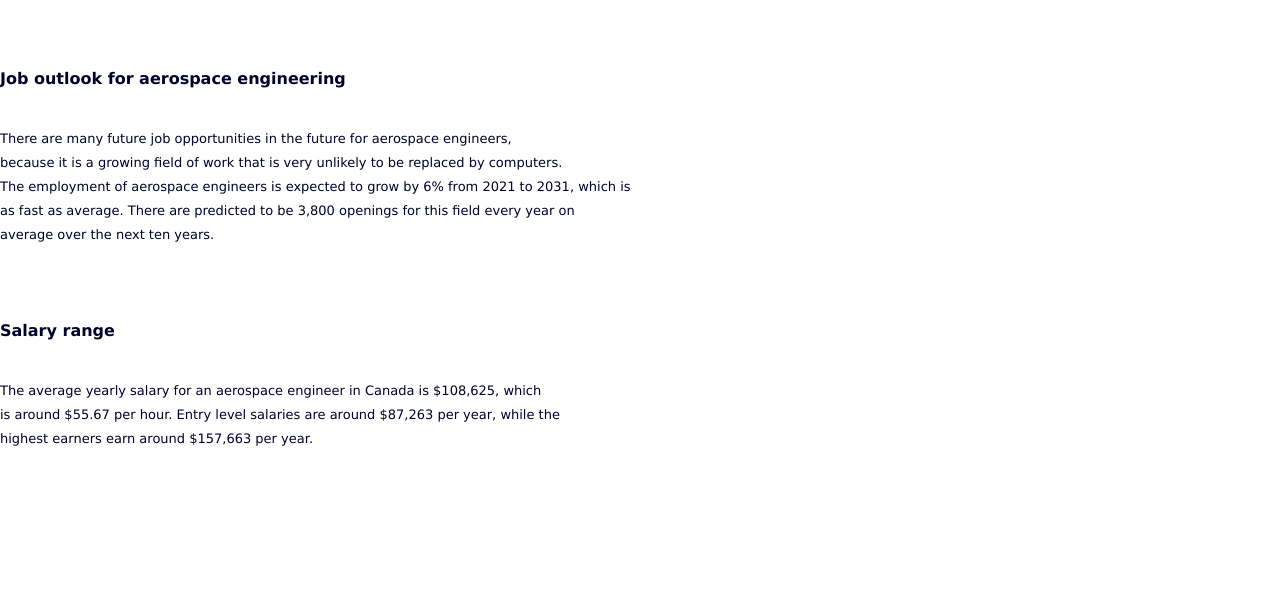
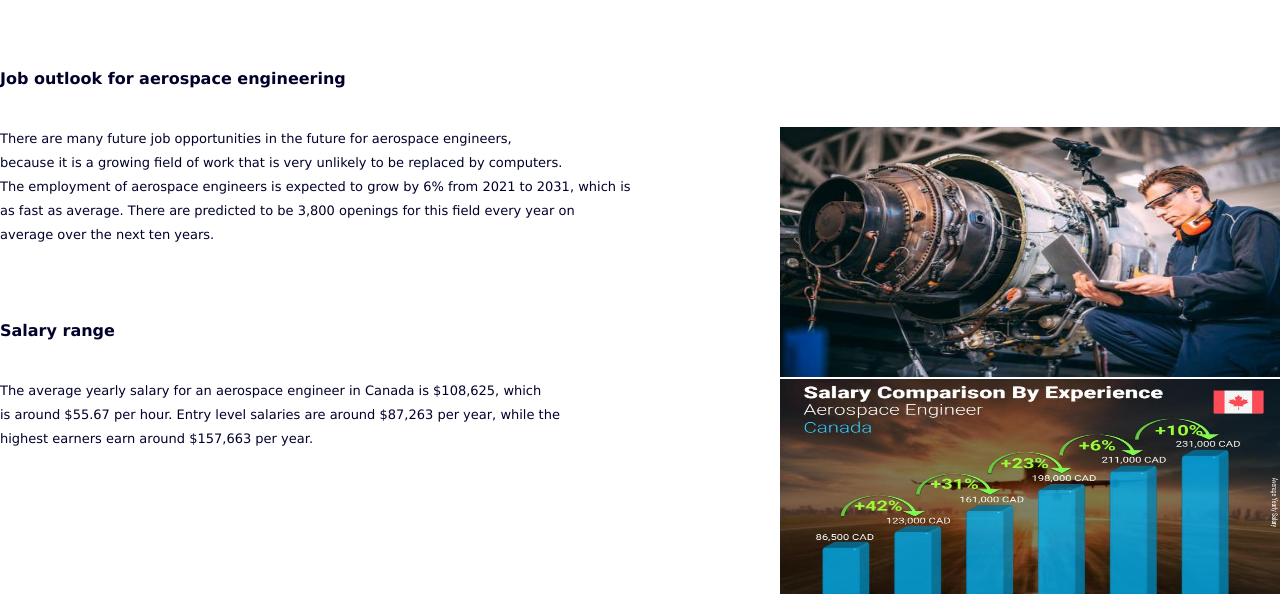
Before and after one commit to ninaKroft/Assignment-4, a plain HTML site: page index.html in a window 1280 px wide. Both pictures are taken after a click on the link "JOB INFO". Shown: the part 206-800 px from the top of the page. Drawn offline with nearby package versions, Linux system fonts and the light colour scheme.

Commit message:
more!! pictures!!

```diff
--- a/index.html
+++ b/index.html
@@ -54,14 +54,14 @@
         <div class="page-content"><!-- Content for tab 2 -->
           <center><h1 class="title">Job info</h1></center>
           <br>
-          <h2 class="subtitle">Job outlook for aerospace engineering</h2>
+          <h2 class="subtitle">Job outlook for aerospace engineering</h2> <img align="right" src="./images/aerospaceComp.jpeg" alt="airplane" style="width:500px; height:250px;" >
           <p class="text">There are many future job opportunities in the future for aerospace engineers, <br>
             because it is a growing field of work that is very unlikely to be replaced by computers. <br>
             The employment of aerospace engineers is expected to grow by 6% from 2021 to 2031, which is <br>
             as fast as average. There are predicted to be 3,800 openings for this field every year on <br>
             average over the next ten years.</p>
           <br>
-          <h2 class="subtitle">Salary range</h2>
+          <h2 class="subtitle">Salary range</h2> <img align="right" src="./images/aerospaceSalary.jpeg" alt="airplane" style="width:500px; height:250px;">
           <p class="text">The average yearly salary for an aerospace engineer in Canada is $108,625, which <br>
             is around $55.67 per hour. Entry level salaries are around $87,263 per year, while the <br>
             highest earners earn around $157,663 per year.</p>
@@ -147,7 +147,7 @@
               there are weather satellites that are collecting valuable data on the composition of the Earth's atmosphere, <br>
               which helps climate activists and scientists come up with solutions to global warming while keeping big contributors accountable.</p>
               <br>
-              <center><img src="./images/atmosphere.jpeg" style="width:1000px; height:375px;"></center>
+              <center><img src="./images/atmosphere.jpeg" style="width:500px; height:250px;"> <img src="./images/airport.jpeg" alt="airplane" style="width:500px; height:250px;" ></center>
         </div>
       </section>
       <section class="mdl-layout__tab-panel" id="scroll-tab-5">
```
